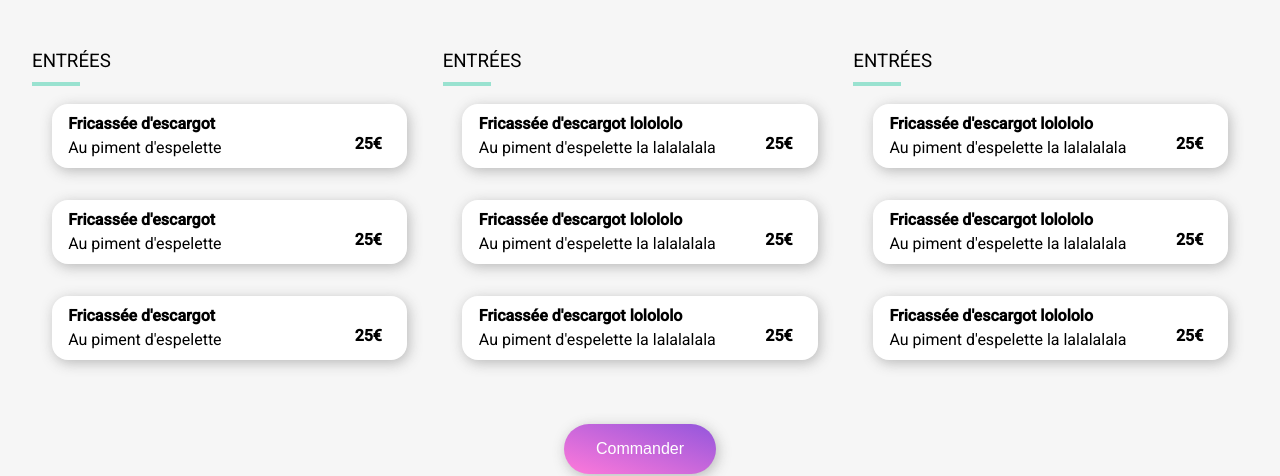
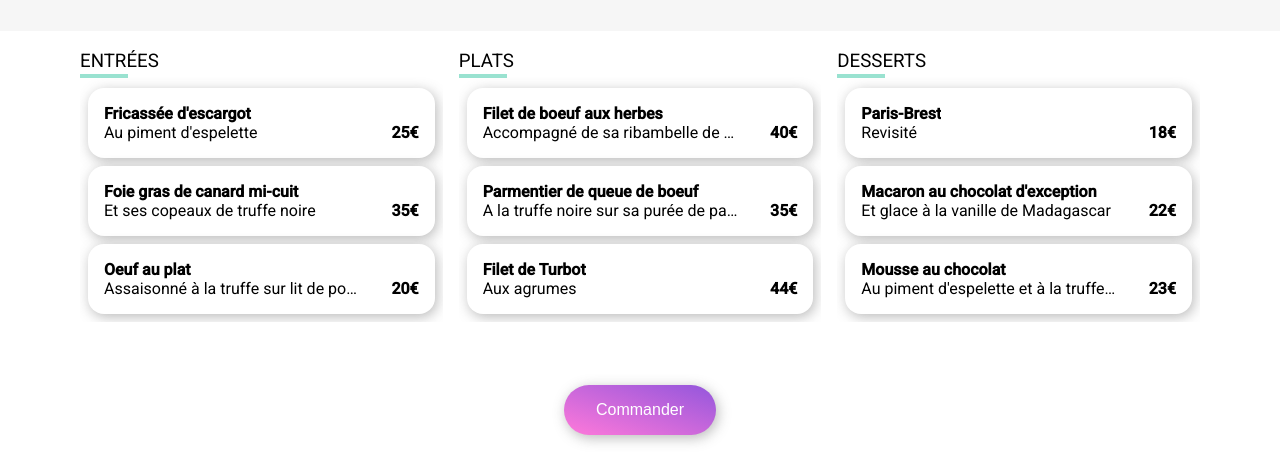
Before and after one commit to Julie-2022/Ohmyfood, a website: page sass/pages/restau-1.html in a window 1280 px wide. Shown: the part 506-982 px from the top of the page. Drawn offline with Linux system fonts and the light colour scheme; a web font is replaced by a local one.

Commit message:
restau-1.html + pages-restau.scss

```diff
--- a/sass/layout/explorer.scss
+++ b/sass/layout/explorer.scss
@@ -29,15 +29,14 @@
 .loader {
     $anim-duration: 1s;
     $anim-count: 4;
-
     position: fixed;
     display: grid;
     place-items: center;
     background-color: white;
     height: 100vh;
-    inset: 0;
+    inset: 0; // = margin: 0
     z-index: 1;
-    opacity: 0.9;
+   // Mentor - opacity: 0.9;
     animation: loader-stop 1s $anim-duration * $anim-count forwards; // duration timing-function delay iteration-count direction fill-mode;
     //animation-fill-mode: forwards;
     //animation-delay: $anim-count * $anim-duration;
--- a/sass/layout/restaurants.scss
+++ b/sass/layout/restaurants.scss
@@ -36,7 +36,9 @@
     background-color: #FFFFFF;
     margin: auto;
     border-radius: 1rem;
+    transition: .5s;
     @include mixins.shad;
+
     &:hover {
         //background-size: 100%;
         @include mixins.hover-card;}
--- a/sass/pages-restau.scss
+++ b/sass/pages-restau.scss
@@ -69,7 +69,7 @@ header {
 }
 
 .menu {
-    overflow: hidden;
+
     display: grid;
     grid-template-columns: repeat(3, 1fr);
     gap: 1rem;
@@ -78,147 +78,105 @@ header {
         grid-template-columns: 1fr;
     }
     h3 {
+        text-transform: uppercase;
         font-weight: 400;
-        text-transform: uppercase;
         position: relative;
+        margin-bottom: 1rem;
         &::after {
             content: "";
-            width : 3rem;
+            position: absolute;
+            top: 1.5rem;
+            left: 0;
             height: 0.25rem;
+            width: 3rem;
             background-color: colors.$tertiary;
-       //   display: block;
-            position: absolute;
-            top: 2rem;
-            left: 0;
-        }
         }
     }
 
-.grid-menu {
-    width: 100%;
- //   @media (min-width: 1000px) {
- //   margin-left: 0;
-  //  }
-
-
-  }
-
-
-.buttonM {
-    @include buttons.buttonM;
-//anim
-$numberOfButton: 3;
-    @for $i from 1 through $numberOfButton {
+    .menu__category {
+        overflow: hidden;
+        //anim apparence
+        .menu-item {
+            $numberOfItems: 3;
+            @for $i from 1 through $numberOfItems {
                 &:nth-child(#{$i}) {
                     animation: menu-appear 1s;
                     animation-fill-mode: both;
                     animation-delay: 100ms * $i;
                 }
             }
+            display: flex;
+            background-color: white;
+            border-radius: 1 * variables.$fonctioning-dim;
+            margin: 0.5rem;
+            overflow: hidden;
+            white-space: nowrap;
+            text-overflow: ellipsis;
+            @include mixins.shad;
 
-    &:hover .check {
-    width: 25%;  //  width: 4rem;
-    visibility: visible;
-    border-radius: 0 1rem 1rem 0; //
-    opacity: 1; //
+            .menu-item__price {
+                margin-left: auto;
+                font-weight: 900;
+                padding: 1rem;
+                display: flex;
+                align-items: flex-end;
+            }
+            .menu-item__description {
+                padding: 1rem;
+                overflow: hidden;
+                h4,
+                p {
+                    margin: 0; //*
+                    overflow: hidden;
+                    white-space: nowrap;
+                    text-overflow: ellipsis;
+                    }
+
+                }
+                .menu-item__check {
+                    display: grid;
+                    place-items: center;
+                    $check-width: 4rem;
+                    width: $check-width;
+                    flex-shrink: 0;
+                    border-radius: 0 1rem 1rem 0;
+                    background-color: colors.$tertiary;
+                    margin-right: -1 * $check-width;
+                    transition: margin-right 0.5s;
+                    & .fa-check {
+                        $size: 1.2rem;
+                        display: grid;
+                        place-items: center;
+                        color: colors.$tertiary;
+                        background-color: white;
+                        width: $size;
+                        height: $size;
+                        border-radius: $size;
+
+
+                    }
+
+                }
+
+                &:hover {
+                    cursor: pointer;
+                    .menu-item__check {
                     margin-right: 0;
-    animation: check-in 0.5s ease-in-out; //***
-    transition: all 0.3s ease-in-out; //***
-    transition: margin-right 1s;
-    transition: all 0.5s; //***
                 }
-        &:hover .fa-check {
-        opacity: 1; //
-        transition: all 0.3s ease-in-out; //
+                .fa-check {
                     animation: turn-check 0.5s ease-in-out;
-        }
-        @media (min-width: variables.$breakpoint) {
-        &:hover h4,
-        &:hover p {
-        text-overflow: ellipsis;
-        overflow: visible;
-        white-space: nowrap;
-        }
-        @media (min-width:  1300px) {
-            width: 100%;
-            max-width: 360px;
                 }
                 }
             }
-.description {
-    width: 100%;
-overflow: hidden; //
-margin: 0.4rem;
-line-height: 1.5rem;
-padding-left: 10px;
-// white-space: nowrap; //
-// text-overflow: ellipsis; //
+        }
     }
 
-    .price {
-   float: right; //**
-   position: relative;//**
-    margin-right: 25px;
-    align-self: end;
-    font-weight: 900;
-    bottom: 15px;
-// padding: 2rem 1rem 0 5rem;
-  //  display: flex;
-  //  align-items: flex-end;
-    &:hover .buttonM {
-    animation: push-price 0.3s ease-in-out forwards;
+section.order {
+    height: 30vh;
+    display: grid;
+    place-items: center;
+
+        button {
+            @include buttons.button;
         }
     }
-        .check {
-          //  position: absolute;//**
-            $check-width: 4rem;
-            width: 0;
-            max-width: $check-width;
-            height: 4rem; //100%;
-            top: 0; //**
-            right: 0;   //**
-            background-color: colors.$tertiary;
-            border-radius: 0 1rem 1rem 0;
-          //  margin-right: -1 * $check-width;
-            display: grid;
-            place-items: center;
-          //  visibility: hidden;
-            opacity: 0; // + top + right : 0
-        }
-            .fa-check {
-                color: colors.$tertiary;
-                background-color: white;
-                width: 1.2rem;
-                border-radius: 1rem;
-                border: 2px solid white;
-                opacity: 0;
-                }
-
-/* Ellipsis */
-.buttonM:hover h4 {
-    text-overflow: ellipsis;
-    overflow: hidden;
-    white-space: nowrap;
-    max-width: 150px;
-}
-
-.buttonM:hover p {
-    text-overflow: ellipsis;
-    overflow: hidden;
-    white-space: nowrap;
-    max-width: 150px;
-}
-
-/* Button Commander */
-.order {
-    height: 40%;
-    display: grid;
-    place-items: center;
-    & button {
-        @include buttons.button;
-        margin: 2rem 0 4rem 0;
-        &:hover {
-            @include shad-button;
-        }
-       }
-}
--- a/sass/pages/restau-1.html
+++ b/sass/pages/restau-1.html
@@ -49,120 +49,117 @@
       <h2>La palette du goût</h2>
       <i class="fa-thin fa-heart"></i>
     </div>
-    <!-- Block1 -->
-    <main class="restau-main">
-      <div class="menu">
-        <section class="grid-menu">
-          <h3>ENTRÉES</h3>
-          <div class="menu-list">
-          <section class="buttonM flexstart flexbetween">
-            <div class="description">
-              <h4>Fricassée d'escargot</h4>
-              <p>Au piment d'espelette</p>
+
+        <main class="resto-main">
+      <section class="menu">
+        <div class="menu__category">
+          <h3>Entrées</h3>
+          <div class="menu__category__list">
+            <div class="menu-item">
+              <div class="menu-item__description">
+                <h4>Fricassée d'escargot</h4>
+                <p>Au piment d'espelette</p>
+              </div>
+              <span class="menu-item__price">25€</span>
+              <div class="menu-item__check">
+                <i class="fas fa-check"></i>
+              </div>
             </div>
-            <span class="price">25€</span>
-            <div class="check">
-              <i class="fa-solid fa-check"></i>
+            <div class="menu-item">
+              <div class="menu-item__description">
+                <h4>Foie gras de canard mi-cuit</h4>
+                <p>Et ses copeaux de truffe noire</p>
+              </div>
+              <span class="menu-item__price">35€</span>
+              <div class="menu-item__check">
+                <i class="fas fa-check"></i>
+              </div>
             </div>
-          </section>
-          <section class="buttonM flexstart flexbetween">
-            <div class="description">
-              <h4>Fricassée d'escargot</h4>
-              <p>Au piment d'espelette</p>
+            <div class="menu-item">
+              <div class="menu-item__description">
+                <h4>Oeuf au plat</h4>
+                <p>Assaisonné à la truffe sur lit de poireaux</p>
+              </div>
+              <span class="menu-item__price">20€</span>
+              <div class="menu-item__check">
+                <i class="fas fa-check"></i>
+              </div>
             </div>
-            <span class="price">25€</span>
-            <div class="check">
-              <i class="fa-solid fa-check"></i>
+          </div>
+        </div>
+
+        <div class="menu__category">
+          <h3>Plats</h3>
+          <div class="menu__category__list">
+            <div class="menu-item">
+              <div class="menu-item__description">
+                <h4>Filet de boeuf aux herbes</h4>
+                <p>Accompagné de sa ribambelle de légumes</p>
+              </div>
+              <span class="menu-item__price">40€</span>
+              <div class="menu-item__check">
+                <i class="fas fa-check"></i>
+              </div>
             </div>
-          </section>
-          <section class="buttonM flexstart flexbetween">
-            <div class="description">
-              <h4>Fricassée d'escargot</h4>
-              <p>Au piment d'espelette</p>
+            <div class="menu-item">
+              <div class="menu-item__description">
+                <h4>Parmentier de queue de boeuf</h4>
+                <p>A la truffe noire sur sa purée de panais</p>
+              </div>
+              <span class="menu-item__price">35€</span>
+              <div class="menu-item__check">
+                <i class="fas fa-check"></i>
+              </div>
             </div>
-            <span class="price">25€</span>
-            <div class="check">
-              <i class="fa-solid fa-check"></i>
+            <div class="menu-item">
+              <div class="menu-item__description">
+                <h4>Filet de Turbot</h4>
+                <p>Aux agrumes</p>
+              </div>
+              <span class="menu-item__price">44€</span>
+              <div class="menu-item__check">
+                <i class="fas fa-check"></i>
+              </div>
             </div>
-          </section>
           </div>
-        </section>
-        <!-- Block2 -->
-        <section class="grid-menu">
-          <h3>ENTRÉES</h3>
-          <div class="menu-list">
-          <section class="buttonM flexstart flexbetween">
-            <div class="description">
-              <h4>Fricassée d'escargot lolololo</h4>
-              <p>Au piment d'espelette la lalalalala</p>
+        </div>
+
+        <div class="menu__category">
+          <h3>Desserts</h3>
+          <div class="menu__category__list">
+            <div class=" menu-item">
+              <div class="menu-item__description">
+                <h4>Paris-Brest</h4>
+                <p>Revisité</p>
+              </div>
+              <span class="menu-item__price">18€</span>
+              <div class="menu-item__check">
+                <i class="fas fa-check"></i>
+              </div>
             </div>
-            <span class="price">25€</span>
-            <div class="check">
-              <i class="fa-solid fa-check"></i>
+            <div class="menu-item">
+              <div class="menu-item__description">
+                <h4>Macaron au chocolat d'exception</h4>
+                <p>Et glace à la vanille de Madagascar</p>
+              </div>
+              <span class="menu-item__price">22€</span>
+              <div class="menu-item__check">
+                <i class="fas fa-check"></i>
+              </div>
             </div>
-          </section>
-          <section class="buttonM flexstart flexbetween">
-            <div class="description">
-              <h4>Fricassée d'escargot lolololo</h4>
-              <p>Au piment d'espelette la lalalalala</p>
+            <div class="menu-item">
+              <div class="menu-item__description">
+                <h4>Mousse au chocolat</h4>
+                <p>Au piment d'espelette et à la truffe noire</p>
+              </div>
+              <span class="menu-item__price">23€</span>
+              <div class="menu-item__check">
+                <i class="fas fa-check"></i>
+              </div>
             </div>
-            <span class="price">25€</span>
-            <div class="check">
-              <i class="fa-solid fa-check"></i>
-            </div>
-          </section>
-          <section class="buttonM flexstart flexbetween">
-            <div class="description">
-              <h4>Fricassée d'escargot lolololo</h4>
-              <p>Au piment d'espelette la lalalalala</p>
-            </div>
-            <span class="price">25€</span>
-            <div class="check">
-              <i class="fa-solid fa-check"></i>
-            </div>
-
-
-
-          </section>
+          </div>
         </div>
-        </section>
-        <!-- Block3 -->
-        <section class="grid-menu">
-          <h3>ENTRÉES</h3>
-          <div class="menu-list">
-          <section class="buttonM flexstart flexbetween">
-            <div class="description">
-              <h4>Fricassée d'escargot lolololo</h4>
-              <p>Au piment d'espelette la lalalalala</p>
-            </div>
-            <span class="price">25€</span>
-            <div class="check">
-              <i class="fa-solid fa-check"></i>
-            </div>
-          </section>
-          <section class="buttonM flexstart flexbetween">
-            <div class="description">
-              <h4>Fricassée d'escargot lolololo</h4>
-              <p>Au piment d'espelette la lalalalala</p>
-            </div>
-            <span class="price">25€</span>
-            <div class="check">
-              <i class="fa-solid fa-check"></i>
-            </div>
-          </section>
-          <section class="buttonM flexstart flexbetween">
-            <div class="description">
-              <h4>Fricassée d'escargot lolololo</h4>
-              <p>Au piment d'espelette la lalalalala</p>
-            </div>
-            <span class="price">25€</span>
-            <div class="check">
-              <i class="fa-solid fa-check"></i>
-            </div>
-          </section>
-        </div>
-        </section>
-      </div>
+      </section>
 
       <section class="order">
 
```
Also changed, not shown: package.json (+8 -1 lines), sass/components/buttons.scss (+0 -17 lines), sass/utils/anim.scss (+2 -9 lines), sass/utils/mixins.scss (+12 -5 lines), style.css, 4 other files. Lines whose indentation alone changed are shown as unchanged.
